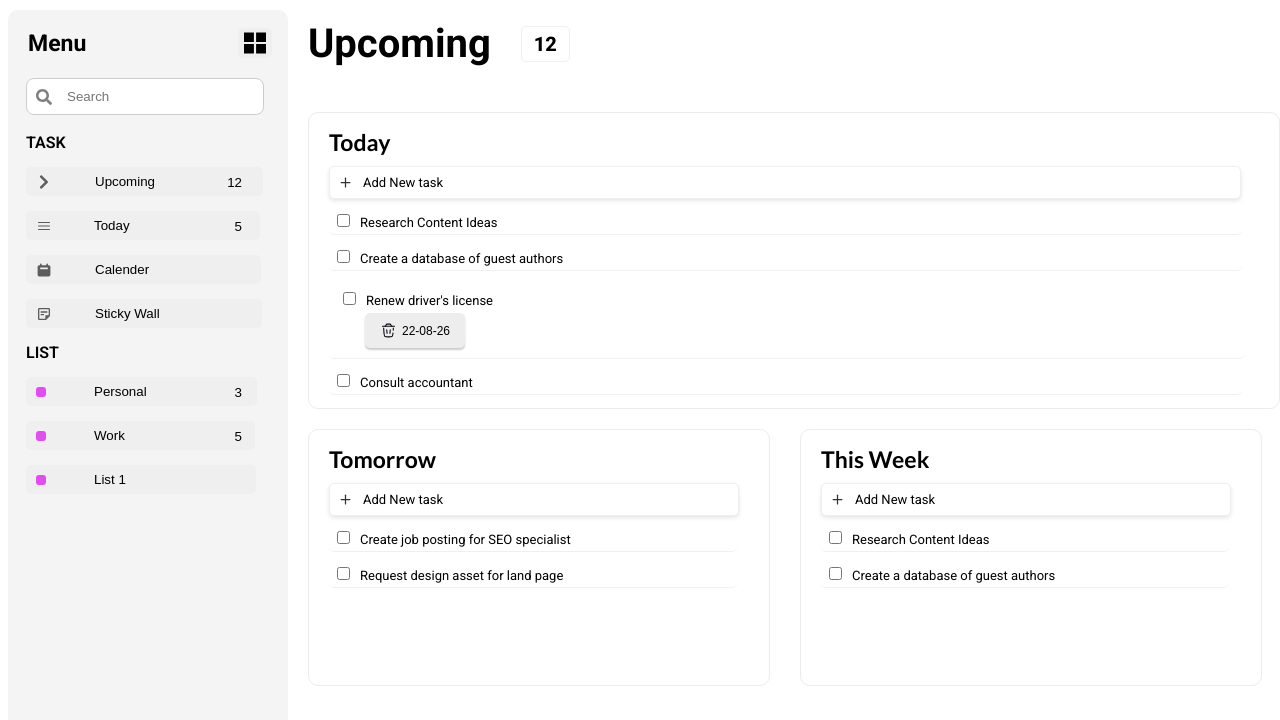
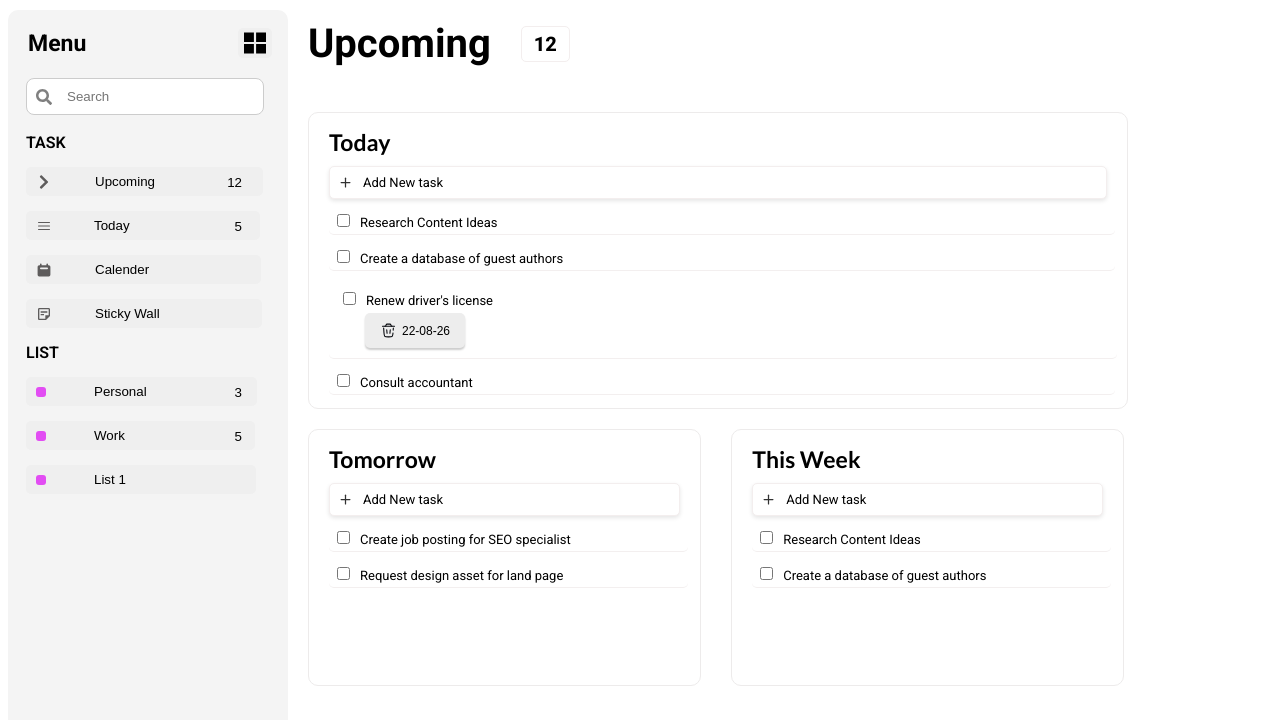
Before and after one commit to Westbrown687/Dove-App, a React (Vite) app in the folder Todolist-App/: page /upcoming in a window 1280 px wide. Shown: the top 720 px of the page. Built offline with nearby package versions, Linux system fonts and the light colour scheme.

Commit message:
upcoming-width-adjustment

```diff
--- a/Todolist-App/src/upcoming.css
+++ b/Todolist-App/src/upcoming.css
@@ -33,6 +33,7 @@
 }
 .future-tasks-section{
   display: flex;
+  width: 84%;
 
 }
 .upcoming-tasks-section{
@@ -43,6 +44,7 @@
   border-width: 1px;
   border-color: rgb(237, 235, 235);
   border-radius: 10px;
+  width: 80%;
 }
 .today-text{
 font-family: lato;
@@ -74,7 +76,7 @@ margin-bottom: 10px;
   border-color: rgb(237, 235, 235);
 }
 .newtask-con{
-  width: 912px;
+  width: 100%;
   display: flex;
   align-items: center;
   padding: 8px 8px;
@@ -89,7 +91,7 @@ margin-bottom: 10px;
   box-shadow: 0 2px 4px rgba(0, 0, 0, 0.1);
 }
 .newtask-cons{
-  width: 410px;
+  width: 100%;
   display: flex;
   align-items: center;
   padding: 8px 8px;
@@ -104,7 +106,7 @@ margin-bottom: 10px;
   box-shadow: 0 2px 4px rgba(0, 0, 0, 0.1);
 }
 .activities-container .activity-items{
-  width: 400px;
+  width: 100%;
    padding: 4px 4px;
   border-radius: 5px;
   border-style: solid;
@@ -136,13 +138,15 @@ margin-bottom: 10px;
   border-right: none;
   margin-bottom: 8px;
   align-items: center;
-  width: 905px;
+  width: 100%;
 }
 .activities-container .activity-item:hover {
   box-shadow: 0 2px 4px rgba(0, 0, 0, 0.12);
 }
 .activity-box{
-   padding: 10px 10px;
+   padding-top: 10px;
+   padding-bottom: 10px;
+   padding-left: 10px;
   border-radius: 5px;
   border-style: solid;
   border-width: 1px;
@@ -155,7 +159,7 @@ margin-bottom: 10px;
   border-right: none;
   margin-bottom: 8px;
   align-items: center;
-  width: 895px;
+  width: 100%;
 }
 .activity-box:hover{
    box-shadow: 0 2px 4px rgba(0, 0, 0, 0.12);
```
